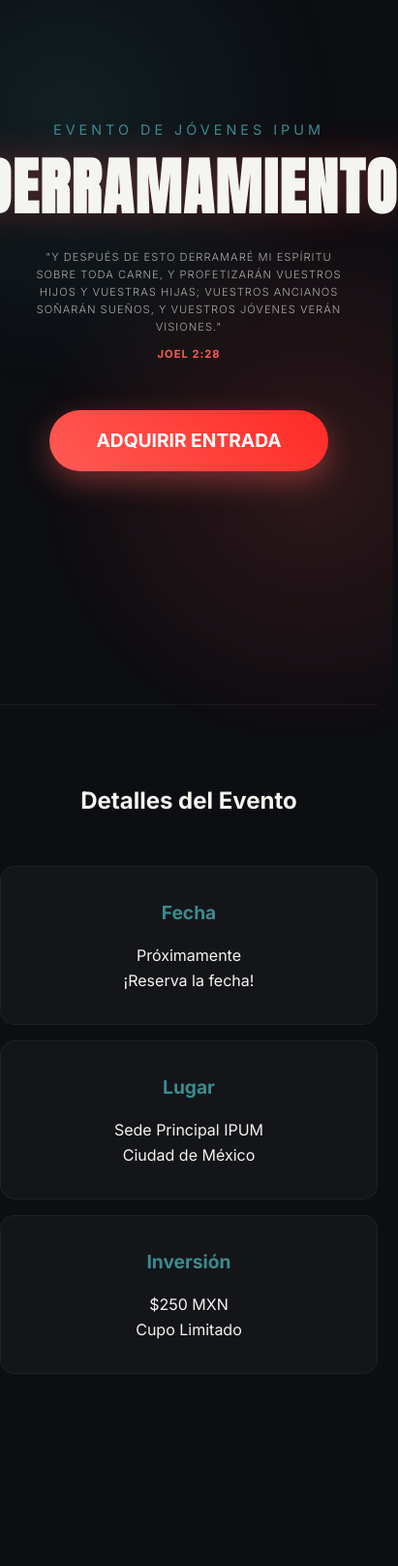
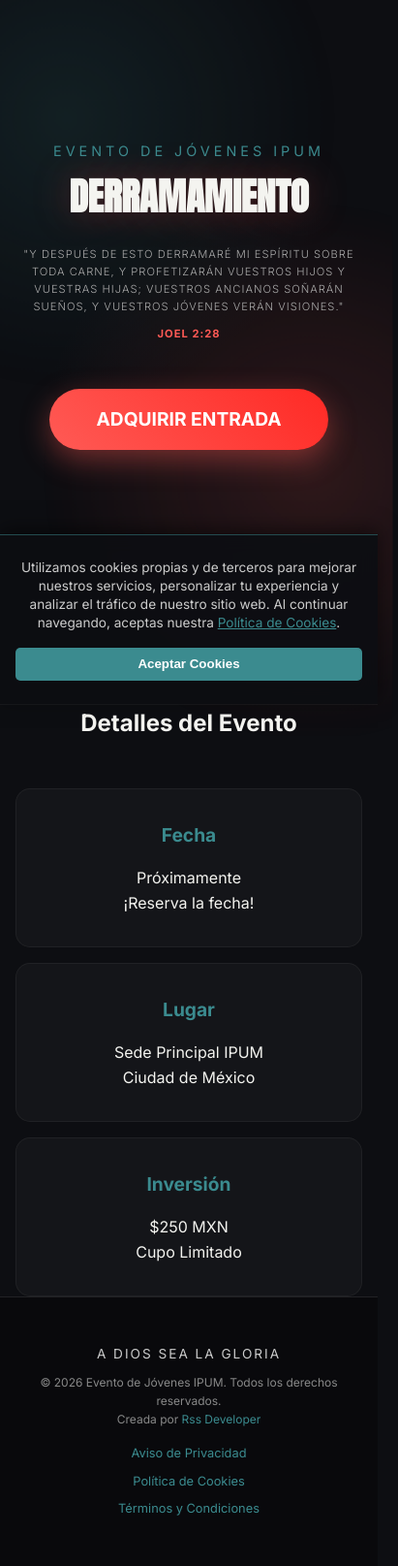
Before and after one commit to YaelRss/evento-entradas, a website: page index.html in a window 390 px wide. Shown: the part 118-1733 px from the top of the page at 97% size, 411 px wide, since content can reach past the window. Before the commit the page ends 1615 px from the top, so only its background shows below. Drawn offline with nearby package versions, Linux system fonts and the light colour scheme; no server answers.

```diff
--- a/index.html
+++ b/index.html
@@ -31,6 +31,7 @@
             color: var(--text-color);
             overflow-x: hidden;
             line-height: 1.6;
+            min-height: 100vh;
         }
 
         /* Fondo animado */
@@ -89,7 +90,7 @@
 
         h1.title {
             font-family: 'Anton', sans-serif;
-            font-size: clamp(4rem, 12vw, 10rem);
+            font-size: clamp(2.5rem, 11vw, 10rem);
             line-height: 1;
             text-transform: uppercase;
             letter-spacing: 2px;
@@ -99,6 +100,8 @@
             transform: translateY(20px);
             animation: fadeUp 1s ease forwards 0.8s;
             text-shadow: 0 0 40px rgba(255, 90, 85, 0.3);
+            word-break: break-word;
+            padding: 0 0.5rem;
         }
 
         .verse {
@@ -233,11 +236,16 @@
 
         footer {
             text-align: center;
-            padding: 3rem 0;
-            font-size: 0.8rem;
+            padding: 3rem 2rem;
+            padding-bottom: calc(3rem + env(safe-area-inset-bottom, 0px));
+            font-size: 0.85rem;
             letter-spacing: 2px;
-            color: #555;
+            color: #ccc;
             text-transform: uppercase;
+            border-top: 1px solid rgba(255, 255, 255, 0.1);
+            background: rgba(0, 0, 0, 0.3);
+            position: relative;
+            z-index: 1;
         }
 
         .footer-links {
@@ -351,13 +359,11 @@
             backdrop-filter: blur(10px);
             border-top: 1px solid rgba(59, 139, 143, 0.5);
             padding: 1rem 2rem;
-            display: flex;
+            display: none;
             justify-content: space-between;
             align-items: center;
             z-index: 2000;
             box-shadow: 0 -5px 20px rgba(0, 0, 0, 0.5);
-            transform: translateY(100%);
-            animation: slideUp 0.5s ease forwards 1s;
         }
 
         .cookie-banner .cookie-text {
@@ -423,6 +429,12 @@
             }
         }
 
+        @keyframes slideUp {
+            to {
+                transform: translateY(0);
+            }
+        }
+
         @media (max-width: 768px) {
             .verse {
                 font-size: 0.7rem;
@@ -435,9 +447,13 @@
                 gap: 1rem;
             }
         }
-        @media (max-width: 380px) {
+        @media (max-width: 480px) {
             h1.title {
-                font-size: 3.5rem;
+                font-size: clamp(2.2rem, 10vw, 3.5rem);
+                letter-spacing: 0;
+            }
+            .container {
+                padding: 0 1rem;
             }
         }
     </style>
@@ -478,6 +494,29 @@
         </div>
     </section>
 
+    <footer>
+        <p style="margin-bottom: 0.5rem;">A Dios sea la gloria</p>
+        <p style="font-size: 0.75rem; color: #888; margin-bottom: 1rem; text-transform: none; letter-spacing: normal;">
+            &copy; 2026 Evento de Jóvenes IPUM. Todos los derechos reservados.<br>
+            Creada por <a href="https://rssdeveloper.com" target="_blank" rel="noopener"
+                style="color: var(--accent-teal); text-decoration: none;">Rss Developer</a>
+        </p>
+        <div class="footer-links">
+            <a href="#">Aviso de Privacidad</a>
+            <a href="#">Política de Cookies</a>
+            <a href="#">Términos y Condiciones</a>
+        </div>
+    </footer>
+
+    <div class="cookie-banner" id="cookieBanner">
+        <div class="cookie-text">
+            Utilizamos cookies propias y de terceros para mejorar nuestros servicios, personalizar tu experiencia y
+            analizar el tráfico de nuestro sitio web. Al continuar navegando, aceptas nuestra <a href="#">Política de
+                Cookies</a>.
+        </div>
+        <button class="cookie-btn" onclick="acceptCookies()">Aceptar Cookies</button>
+    </div>
+
     <div class="modal" id="ticketModal">
         <div class="modal-content">
             <span class="close-btn" onclick="closeModal()">&times;</span>
@@ -514,29 +553,6 @@
                 <button type="button" class="cta-button buy-btn" id="submitBtn" onclick="handlePurchase(event)">Finalizar Compra</button>
             </form>
         </div>
-    </div>
-
-    <footer>
-        <p style="margin-bottom: 0.5rem;">A Dios sea la gloria</p>
-        <p style="font-size: 0.75rem; color: #888; margin-bottom: 1rem; text-transform: none; letter-spacing: normal;">
-            &copy; 2026 Evento de Jóvenes IPUM. Todos los derechos reservados.<br>
-            Creada por <a href="https://rssdeveloper.com" target="_blank" rel="noopener"
-                style="color: var(--accent-teal); text-decoration: none;">Rss Developer</a>
-        </p>
-        <div class="footer-links">
-            <a href="#">Aviso de Privacidad</a>
-            <a href="#">Política de Cookies</a>
-            <a href="#">Términos y Condiciones</a>
-        </div>
-    </footer>
-
-    <div class="cookie-banner" id="cookieBanner">
-        <div class="cookie-text">
-            Utilizamos cookies propias y de terceros para mejorar nuestros servicios, personalizar tu experiencia y
-            analizar el tráfico de nuestro sitio web. Al continuar navegando, aceptas nuestra <a href="#">Política de
-                Cookies</a>.
-        </div>
-        <button class="cookie-btn" onclick="acceptCookies()">Aceptar Cookies</button>
     </div>
 
     <script>
@@ -782,6 +798,11 @@
         window.onload = function () {
             if (localStorage.getItem('cookiesAccepted') === 'true') {
                 document.getElementById('cookieBanner').style.display = 'none';
+            } else {
+                // Mostrar banner de cookies con un pequeño retardo
+                setTimeout(function() {
+                    document.getElementById('cookieBanner').style.display = 'flex';
+                }, 1500);
             }
             updateTicketDisplay();
         }
```
Also changed, not shown: escaner.html (+16 -2 lines).
